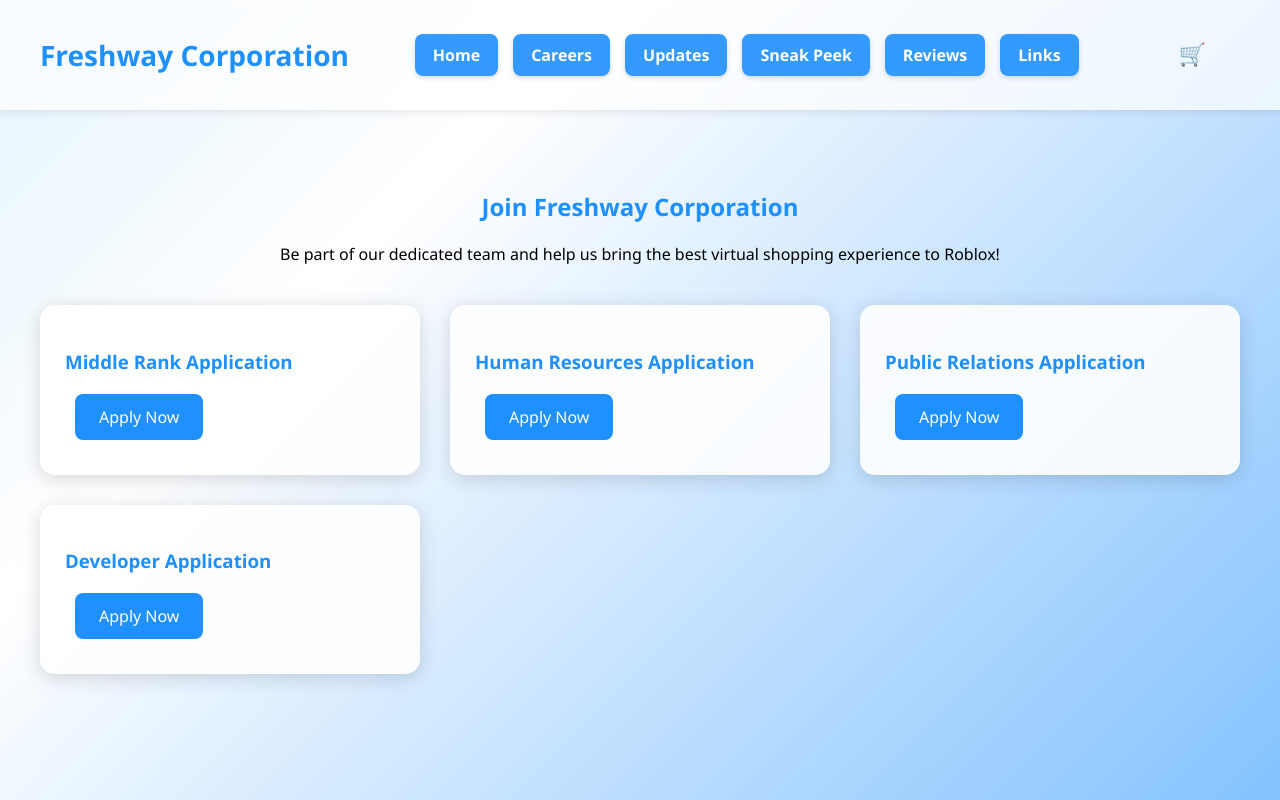
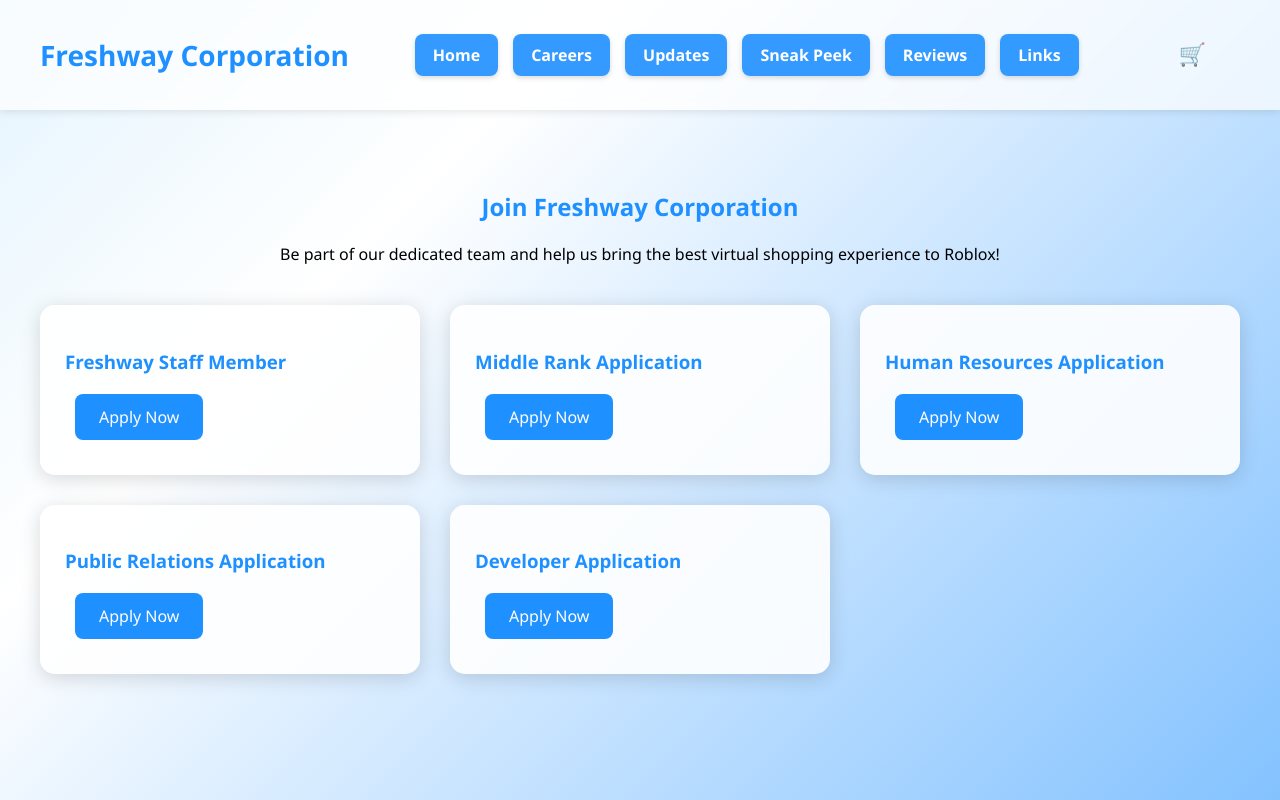
Before and after one commit to Hackerguy126578/FreshwayCorporation, a Next.js app: page /careers in a window 1280 px wide. Built offline with nearby package versions, Linux system fonts and the light colour scheme.

Commit message:
Update careers.js

```diff
--- a/pages/careers.js
+++ b/pages/careers.js
@@ -2,6 +2,7 @@
 
 export default function Careers() {
   const apps = [
+    { name: "Freshway Staff Member", url: "https://www.roblox.com/games/111969553355039/Freshway-PLC-Application-Center" },
     { name: "Middle Rank Application", url: "https://forms.gle/CCBUuKCm7Ju9MyWE9" },
     { name: "Human Resources Application", url: "https://forms.gle/PvLkjwgckNBJfjGRA" },
     { name: "Public Relations Application", url: "https://forms.gle/q8puK6XYe5UxTbp17" },
```
